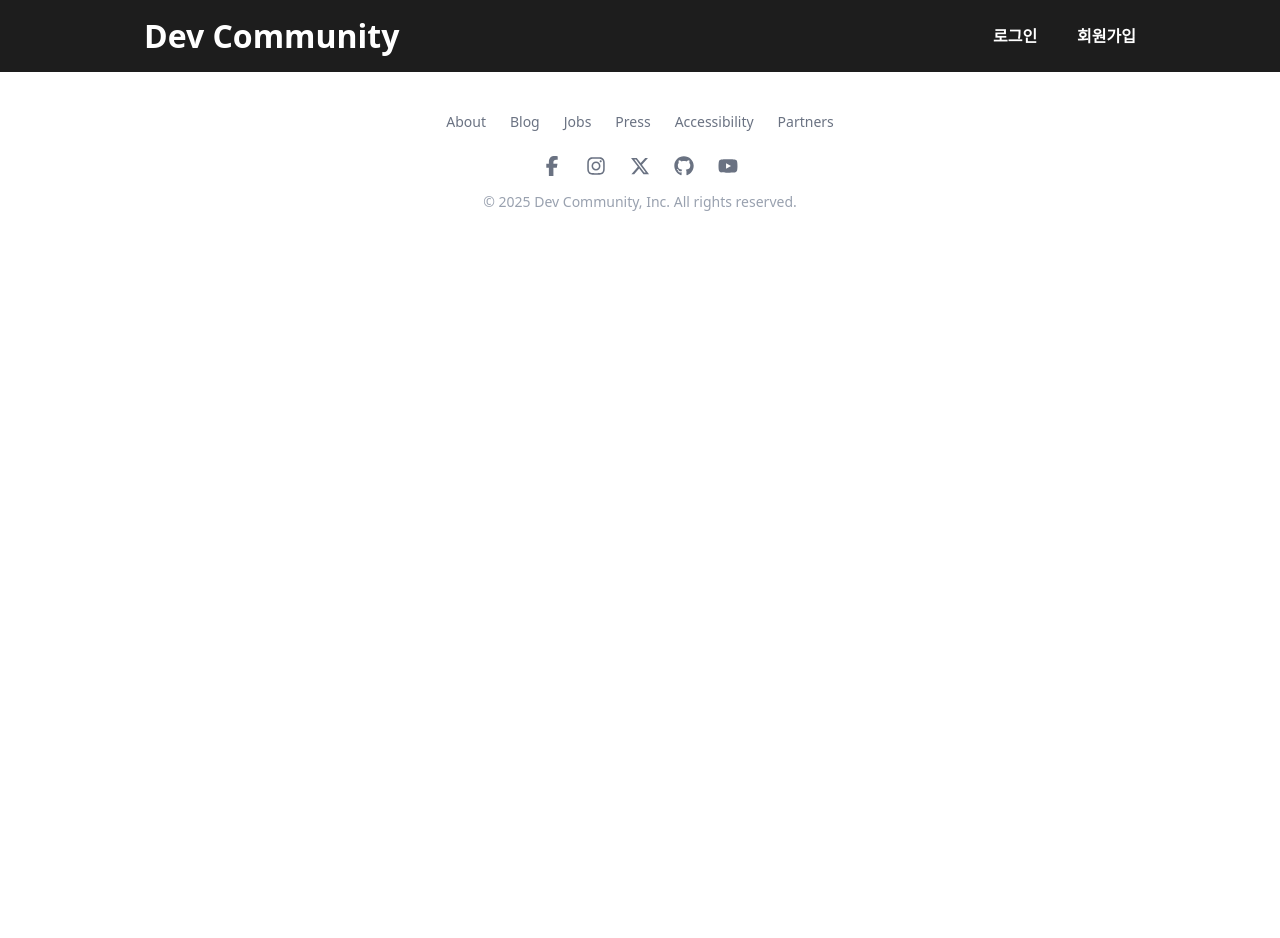
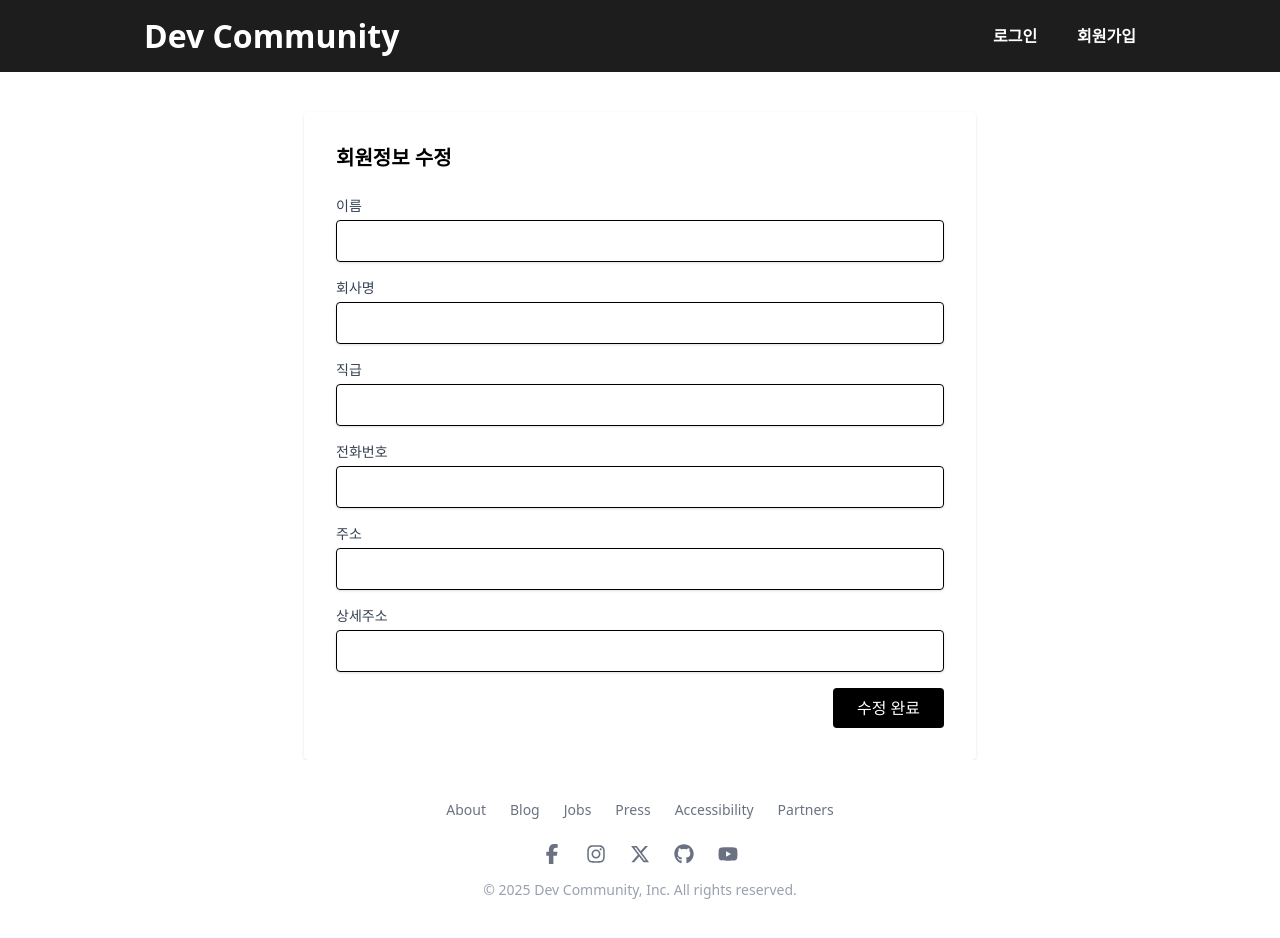
Before and after one commit to devRyan9025/dev-community-frontend, a React (Vite) app: page /mypage/edit in a window 1280 px wide. Before the commit the page ends 800 px from the top, so only its background shows below. Built offline with nearby package versions, Linux system fonts and the light colour scheme; no server answers; a web font is replaced by a local one.

Commit message:
Feat: 회원 정보수정 및 비밀번호 확인 로직 추가

```diff
--- a/src/App.jsx
+++ b/src/App.jsx
@@ -4,9 +4,13 @@ import AuthContext from './context/AuthContext';
 
 import Login from './pages/auth_page/Login';
 import Register from './pages/auth_page/Register';
+import VerifyEmail from './pages/auth_page/VerifyEmail';
+
 import Home from './pages/home_page/Home';
-import VerifyEmail from './pages/auth_page/VerifyEmail';
+
 import MyPage from './pages/mypage/MyPage';
+import VerifyPassword from './pages/mypage/VerifyPassword';
+import EditUserInfo from './pages/mypage/EditUserInfo';
 
 import Header from './components/header/Header';
 import Footer from './components/footer/Footer';
@@ -17,7 +21,7 @@ import './App.css';
 function App() {
   const { isLoggedIn, loading } = useContext(AuthContext);
 
-  // ✅ 로그인 상태 확인 중이면 "로딩 중..." 표시
+  // 로그인 상태 확인 중이면 "로딩 중..." 표시
   if (loading) return <p className='text-center mt-10'>로딩 중...</p>;
   return (
     <>
@@ -30,7 +34,7 @@ function App() {
         <Route path='/register' element={<Register />} />
         <Route path='/verify-email' element={<VerifyEmail />} />
 
-        {/* 보호된 페이지 */}
+        {/* 마이 페이지 관련 - 로그인 해야 접근 가능 */}
         <Route
           path='/mypage'
           element={
@@ -39,6 +43,8 @@ function App() {
             </ProtectedRoute>
           }
         />
+        <Route path='/mypage/verify-password' element={<VerifyPassword />} />
+        <Route path='/mypage/edit' element={<EditUserInfo />} />
       </Routes>
 
       <Footer />
--- /dev/null
+++ b/src/pages/mypage/EditUserInfo.jsx
@@ -0,0 +1,90 @@
+import { useState, useEffect, useContext } from 'react';
+import { useNavigate } from 'react-router-dom';
+import axios from '../../api/axiosConfig';
+import AuthContext from '../../context/AuthContext';
+
+export default function EditUserInfo() {
+  const { user, setUser } = useContext(AuthContext);
+  const [form, setForm] = useState({
+    name: '',
+    company: '',
+    position: '',
+    phone: '',
+    address: '',
+    detailAddress: '',
+  });
+  const nav = useNavigate();
+
+  useEffect(() => {
+    if (user) {
+      setForm({
+        name: user.name || '',
+        company: user.company || '',
+        position: user.position || '',
+        phone: user.phone || '',
+        address: user.address || '',
+        detailAddress: user.detailAddress || '',
+      });
+    }
+  }, [user]);
+
+  const handleChange = (e) => {
+    const { name, value } = e.target;
+    setForm((prev) => ({ ...prev, [name]: value }));
+  };
+
+  const handleSubmit = async (e) => {
+    e.preventDefault();
+
+    try {
+      const res = await axios.patch('/user/update', form);
+
+      if (res.data.result === 'success') {
+        alert('회원정보가 수정되었습니다!');
+        setUser(res.data.user); // context에 반영
+        nav('/mypage');
+      } else {
+        alert(res.data.message || '수정 실패');
+      }
+    } catch (err) {
+      alert(err.response?.data?.message || '오류 발생');
+    }
+  };
+
+  return (
+    <div className='max-w-2xl mx-auto p-8 mt-10 bg-white rounded shadow'>
+      <h2 className='text-xl font-bold mb-6'>회원정보 수정</h2>
+      <form className='space-y-4' onSubmit={handleSubmit}>
+        {[
+          { label: '이름', name: 'name' },
+          { label: '회사명', name: 'company' },
+          { label: '직급', name: 'position' },
+          { label: '전화번호', name: 'phone' },
+          { label: '주소', name: 'address' },
+          { label: '상세주소', name: 'detailAddress' },
+        ].map(({ label, name }) => (
+          <div key={name}>
+            <label className='block text-sm font-medium text-gray-700'>
+              {label}
+            </label>
+            <input
+              type='text'
+              name={name}
+              value={form[name]}
+              onChange={handleChange}
+              className='mt-1 block w-full border px-3 py-2 rounded shadow-sm focus:ring-indigo-500 focus:border-indigo-500'
+            />
+          </div>
+        ))}
+
+        <div className='text-right'>
+          <button
+            type='submit'
+            className='bg-black text-white px-6 py-2 rounded hover:bg-gray-800'>
+            수정 완료
+          </button>
+        </div>
+      </form>
+    </div>
+  );
+}
--- a/src/pages/mypage/MyPage.jsx
+++ b/src/pages/mypage/MyPage.jsx
@@ -1,9 +1,11 @@
 import { useEffect, useState } from 'react';
+import { useNavigate } from 'react-router-dom';
 import axios from '../../api/axiosConfig';
 import ProfileImageUploader from './ProfileImageUploader';
 
 export default function MyPage() {
   const [user, setUser] = useState(null);
+  const nav = useNavigate();
 
   useEffect(() => {
     axios
@@ -45,6 +47,15 @@ export default function MyPage() {
         <InfoItem label='🏠 주소' value={user.address} />
         <InfoItem label='📦 상세주소' value={user.detailAddress} />
       </div>
+
+      {/* 회원정보 수정 버튼 */}
+      <div className='text-right'>
+        <button
+          onClick={() => nav('/mypage/verify-password')}
+          className='bg-gray-900 hover:bg-black text-white px-6 py-2 mt-5 rounded-md text-sm font-medium'>
+          회원정보 수정
+        </button>
+      </div>
     </div>
   );
 }
--- /dev/null
+++ b/src/pages/mypage/VerifyPassword.jsx
@@ -0,0 +1,51 @@
+import { useState } from 'react';
+import { useNavigate } from 'react-router-dom';
+import axios from '../../api/axiosConfig';
+
+export default function VerifyPassword() {
+  const [password, setPassword] = useState('');
+  const [error, setError] = useState('');
+  const navigate = useNavigate();
+
+  const handleVerify = async (e) => {
+    e.preventDefault();
+    setError('');
+
+    if (!password) {
+      setError('비밀번호를 입력해주세요.');
+      return;
+    }
+
+    try {
+      const res = await axios.post('/auth/verify-password', { password });
+      if (res.data.result === 'success') {
+        navigate('/mypage/edit'); // 인증 성공 시 수정 페이지로 이동
+      } else {
+        setError(res.data.message || '비밀번호 확인 실패');
+      }
+    } catch (err) {
+      setError(err.response?.data?.message || '인증 실패');
+    }
+  };
+
+  return (
+    <div className='max-w-md mx-auto mt-20 p-6 bg-white rounded shadow'>
+      <h2 className='text-xl font-bold mb-6'>비밀번호 확인</h2>
+      <form onSubmit={handleVerify} className='space-y-4'>
+        <input
+          type='password'
+          value={password}
+          onChange={(e) => setPassword(e.target.value)}
+          placeholder='비밀번호를 입력하세요'
+          className='w-full border border-gray-300 px-4 py-2 rounded focus:outline-none focus:ring'
+        />
+        {error && <p className='text-red-500 text-sm'>{error}</p>}
+        <button
+          type='submit'
+          className='w-full bg-black text-white py-2 rounded hover:bg-gray-800'>
+          확인
+        </button>
+      </form>
+    </div>
+  );
+}
```
